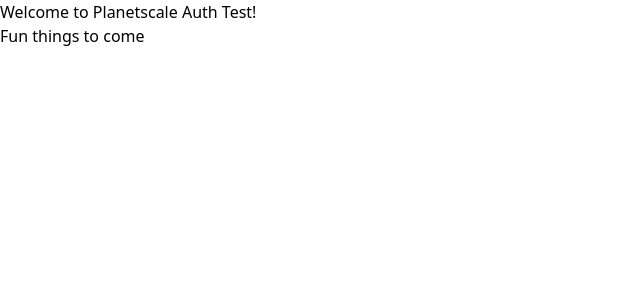
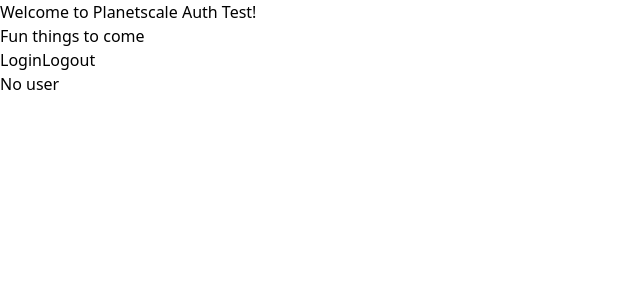
Before and after one commit to milovangudelj/planetscale-auth-test, a Next.js app: page / in a window 1280 px wide. Shown: the top 300 px of the page, without its empty margins (0-640 px from the left). Built offline with nearby package versions, Linux system fonts and the light colour scheme; no server answers.

Commit message:
Auth0 working

```diff
--- /dev/null
+++ b/components/Login/Login.tsx
@@ -0,0 +1,3 @@
+export const Login = () => {
+	return <a href="/api/auth/login">Login</a>;
+};
--- /dev/null
+++ b/components/Login/index.ts
@@ -0,0 +1 @@
+export * from "./Login";
--- /dev/null
+++ b/components/Logout/Logout.tsx
@@ -0,0 +1,3 @@
+export const Logout = () => {
+	return <a href="/api/auth/logout">Logout</a>;
+};
--- /dev/null
+++ b/components/Logout/index.ts
@@ -0,0 +1 @@
+export * from "./Logout";
--- /dev/null
+++ b/components/Profile/Profile.tsx
@@ -0,0 +1,25 @@
+import React from "react";
+import Image from "next/image";
+import { useUser } from "@auth0/nextjs-auth0";
+
+export default function Profile() {
+	const { user, error, isLoading } = useUser();
+
+	if (isLoading) return <div>Loading...</div>;
+	if (error) return <div>{error.message}</div>;
+
+	return user ? (
+		<div>
+			<Image
+				src={user.picture ?? ""}
+				alt={user.name ?? "User profile image"}
+				width={32}
+				height={32}
+			/>
+			<h2>{user.name}</h2>
+			<p>{user.email}</p>
+		</div>
+	) : (
+		<div>No user</div>
+	);
+}
--- /dev/null
+++ b/components/Profile/index.ts
@@ -0,0 +1 @@
+export * from "./Profile";
--- /dev/null
+++ b/components/index.ts
@@ -0,0 +1,3 @@
+export * from "./Login";
+export * from "./Logout";
+export * from "./Profile";
--- a/next.config.js
+++ b/next.config.js
@@ -1,7 +1,10 @@
 /** @type {import('next').NextConfig} */
 const nextConfig = {
-  reactStrictMode: true,
-  swcMinify: true,
-}
+	reactStrictMode: true,
+	swcMinify: true,
+	images: {
+		domains: ["s.gravatar.com"],
+	},
+};
 
-module.exports = nextConfig
+module.exports = nextConfig;
--- a/package.json
+++ b/package.json
@@ -9,6 +9,7 @@
     "lint": "next lint"
   },
   "dependencies": {
+    "@auth0/nextjs-auth0": "^1.9.1",
     "next": "12.3.1",
     "react": "18.2.0",
     "react-dom": "18.2.0"
--- a/pages/_app.tsx
+++ b/pages/_app.tsx
@@ -1,8 +1,14 @@
-import '../styles/globals.css'
-import type { AppProps } from 'next/app'
+import type { AppProps } from "next/app";
+import { UserProvider } from "@auth0/nextjs-auth0";
+
+import "../styles/globals.css";
 
 function MyApp({ Component, pageProps }: AppProps) {
-  return <Component {...pageProps} />
+	return (
+		<UserProvider>
+			<Component {...pageProps} />
+		</UserProvider>
+	);
 }
 
-export default MyApp
+export default MyApp;
--- /dev/null
+++ b/pages/api/auth/[...auth0].ts
@@ -0,0 +1,3 @@
+import { handleAuth } from "@auth0/nextjs-auth0";
+
+export default handleAuth();
--- a/pages/index.tsx
+++ b/pages/index.tsx
@@ -1,5 +1,8 @@
 import type { NextPage } from "next";
 import Head from "next/head";
+
+import { Login, Logout } from "components";
+import Profile from "components/Profile/Profile";
 
 const Home: NextPage = () => {
 	return (
@@ -14,6 +17,11 @@
 				<h1>Welcome to Planetscale Auth Test!</h1>
 
 				<p>Fun things to come</p>
+
+				<Login />
+				<Logout />
+
+				<Profile />
 			</main>
 		</div>
 	);
```
Also changed, not shown: 1 other file (tests, documents, lock files or other folders).
